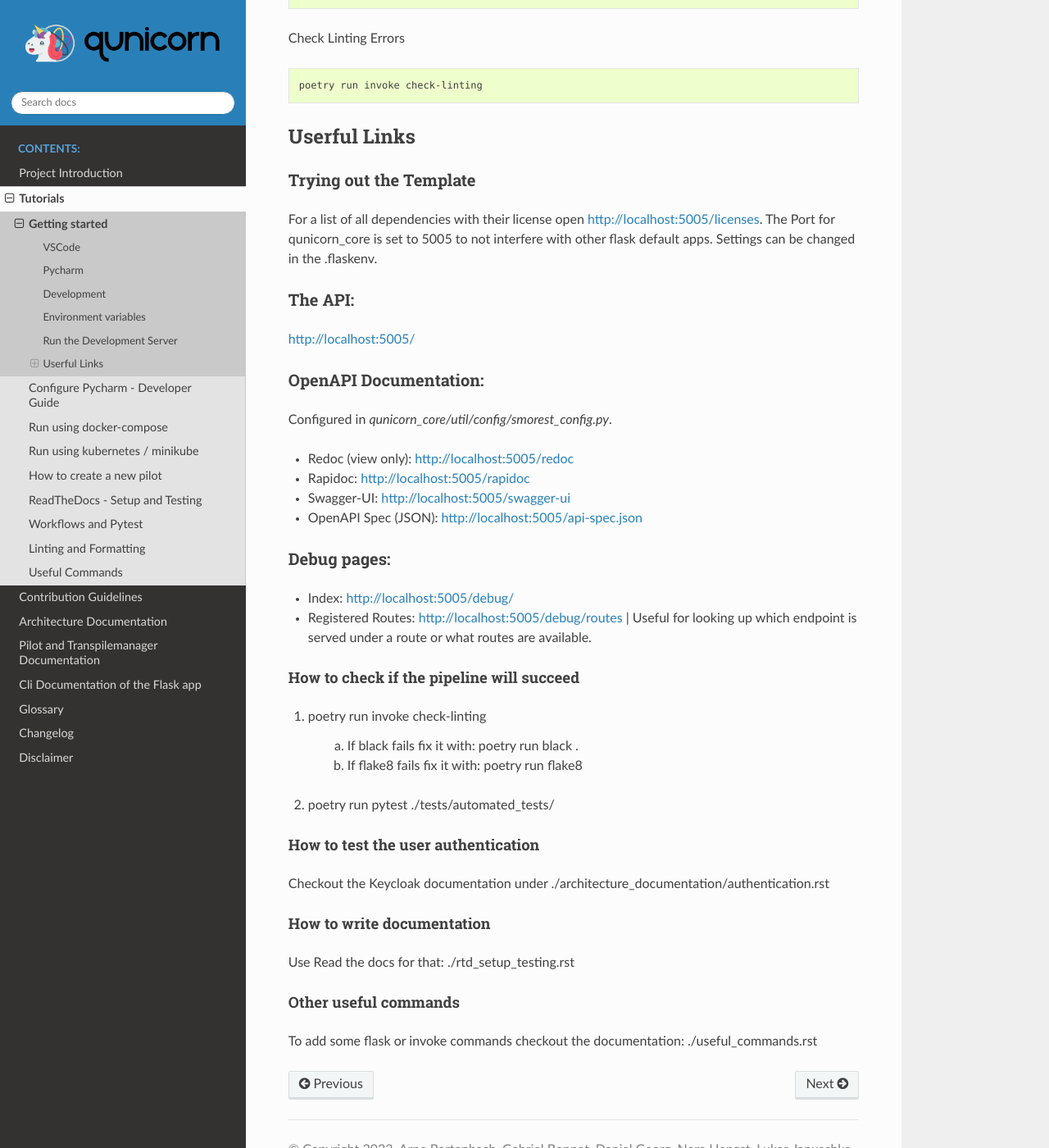
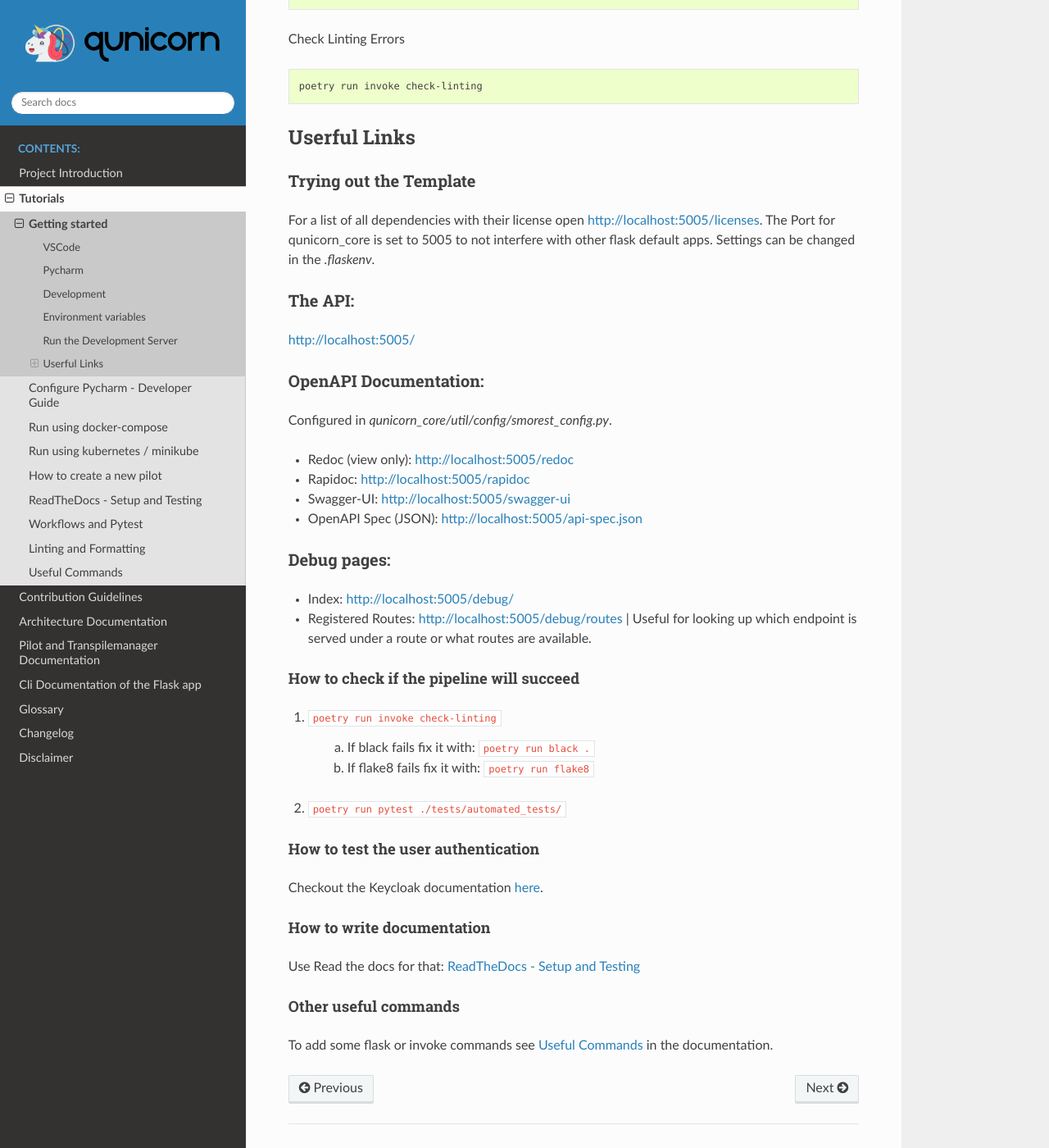
Before and after one commit to qunicorn/qunicorn-core, a Sphinx documentation site: the page built from docs/tutorials/getting_started.rst, in a window 1280 px wide and 1400 px high, scrolled down 1708 px. Shown: the whole window at 82% size. Built offline with Sphinx 7.4.7 and the Read the Docs theme 2.0.0, drawn with Linux system fonts in a browser that asks for light colours; pages that are not in the unit, such as notebooks, are missing from menus; some of the changed text lies outside the part shown.

Commit message:
Added minor changes in getting started

```diff
--- a/docs/tutorials/getting_started.rst
+++ b/docs/tutorials/getting_started.rst
@@ -7,7 +7,7 @@ This package uses `Poetry <https://python-poetry.org/docs//>`_.
 VSCode
 ################
 
-For vscode install the python extension and add the poetry venv path to the folders the python extension searches for
+For VSCode, install the python extension and add the poetry venv path to the folders the python extension searches for
 venvs.
 
 On linux:
@@ -72,13 +72,13 @@ Create the initial database (If this doesn't work, try to delete the db-file fro
 
 
 If you want to run requests using the rigetti pilot you need to have instances of quilc and qvm running.
-For this first download the forest-sdk on https://qcs.rigetti.com/sdk-downloads and then run the following commands:
+For this, first download the forest-sdk on https://qcs.rigetti.com/sdk-downloads and then run the following commands:
 
 .. code-block:: bash
 
     // Terminal 1
 
-   quilc -S
+    quilc -S
 
     // Terminal 2
 
@@ -98,7 +98,7 @@ Trying out the Template
 
 For a list of all dependencies with their license open http://localhost:5005/licenses.
 The Port for qunicorn_core is set to 5005 to not interfere with other flask default apps.
-Settings can be changed in the .flaskenv.
+Settings can be changed in the `.flaskenv`.
 
 The API:
 **********************
@@ -126,28 +126,28 @@ Debug pages:
 How to check if the pipeline will succeed
 -----------------------------------------
 
-1. poetry run invoke check-linting
+1. :code:`poetry run invoke check-linting`
 
-    a. If black fails fix it with: poetry run black .
+    a. If black fails fix it with: :code:`poetry run black .`
 
-    b. If flake8 fails fix it with: poetry run flake8
+    b. If flake8 fails fix it with: :code:`poetry run flake8`
 
-2. poetry run pytest ./tests/automated_tests/
+2. :code:`poetry run pytest ./tests/automated_tests/`
 
 
 How to test the user authentication
 -----------------------------------
 
-Checkout the Keycloak documentation under ./architecture_documentation/authentication.rst
+Checkout the Keycloak documentation :doc:`here <../architecture_documentation/authentication>`.
 
 
 How to write documentation
 --------------------------
 
-Use Read the docs for that: ./rtd_setup_testing.rst
+Use Read the docs for that: :doc:`ReadTheDocs - Setup and Testing <./rtd_setup_testing>`
 
 
 Other useful commands
 ----------------------
 
-To add some flask or invoke commands checkout the documentation: ./useful_commands.rst
+To add some flask or invoke commands see :doc:`Useful Commands <./useful_commands>` in the documentation.
```
Also changed, not shown: other parts of docs/tutorials/getting_started.rst (+3 -3 lines).
